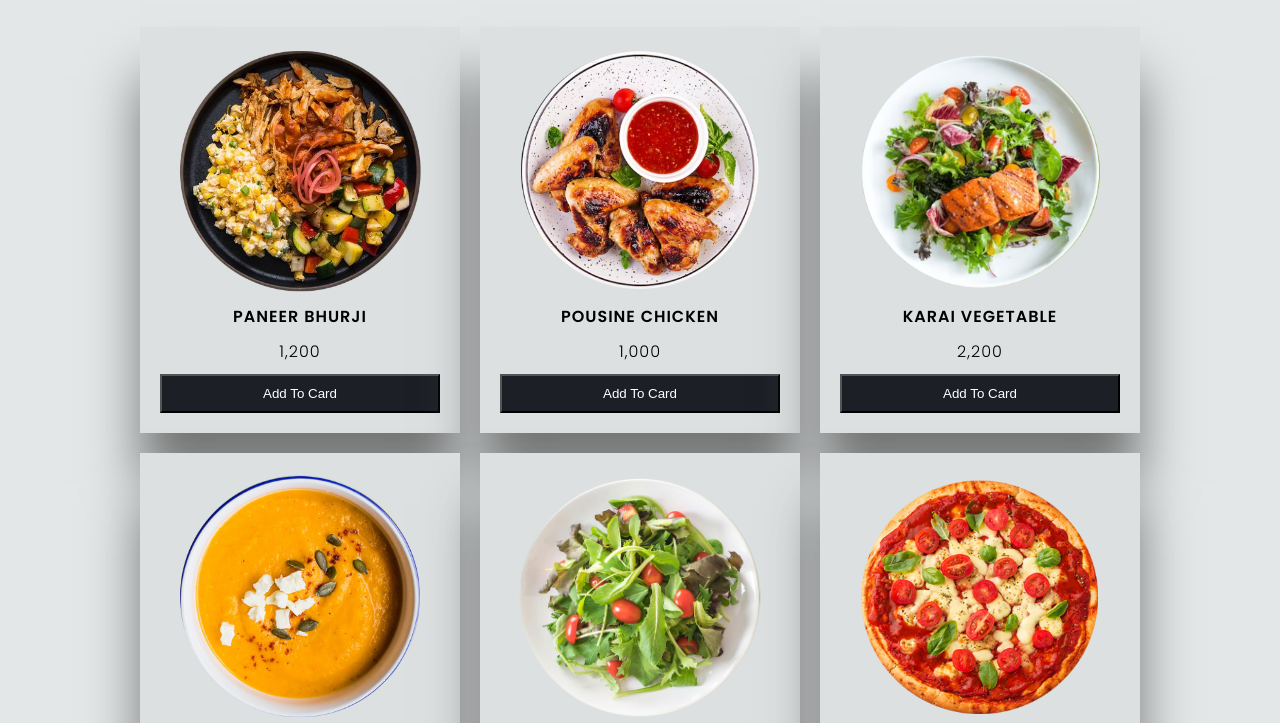
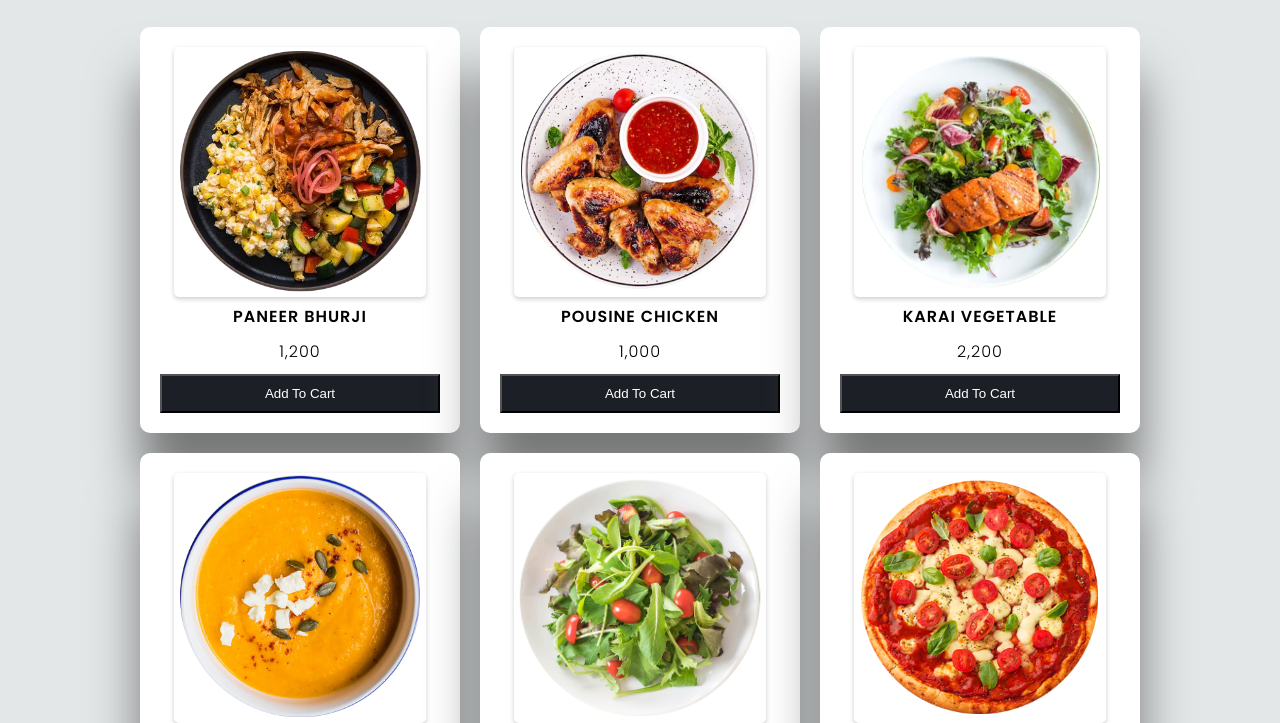
Before and after one commit to labankibet/phase1project, a plain HTML site: page index.html in a window 1280 px wide. Shown: the part 108-831 px from the top of the page. Drawn offline with Linux system fonts and the light colour scheme.

Commit message:
update stylings of images

```diff
--- a/script.js
+++ b/script.js
@@ -62,7 +62,7 @@ function initApp(){
             <img src="image/${value.image}">
             <div class="title">${value.name}</div>
             <div class="price">${value.price.toLocaleString()}</div>
-            <button onclick="addToCard(${key})">Add To Card</button>`;
+            <button onclick="addToCart(${key})">Add To Cart</button>`;
         list.appendChild(newDiv);
     })
 }
--- a/style.css
+++ b/style.css
@@ -56,15 +56,19 @@ header .shopping span{
 }
 .list .item{
     text-align: center;
-    background-color: #DCE0E1;
+    background-color: #FFFFFF;
     padding: 20px;
     box-shadow: 0 50px 50px #757676;
     letter-spacing: 1px;
+    transition: transform 0.3s;
+    border-radius: 10px;
 }
 .list .item img{
     width: 90%;
     height: 250px;
     object-fit: cover;
+    border-radius: 5px;
+    box-shadow: 0 2px 5px rgba(0, 0, 0, 0.2);
 }
 .list .item .title{
     font-weight: 600;
```
